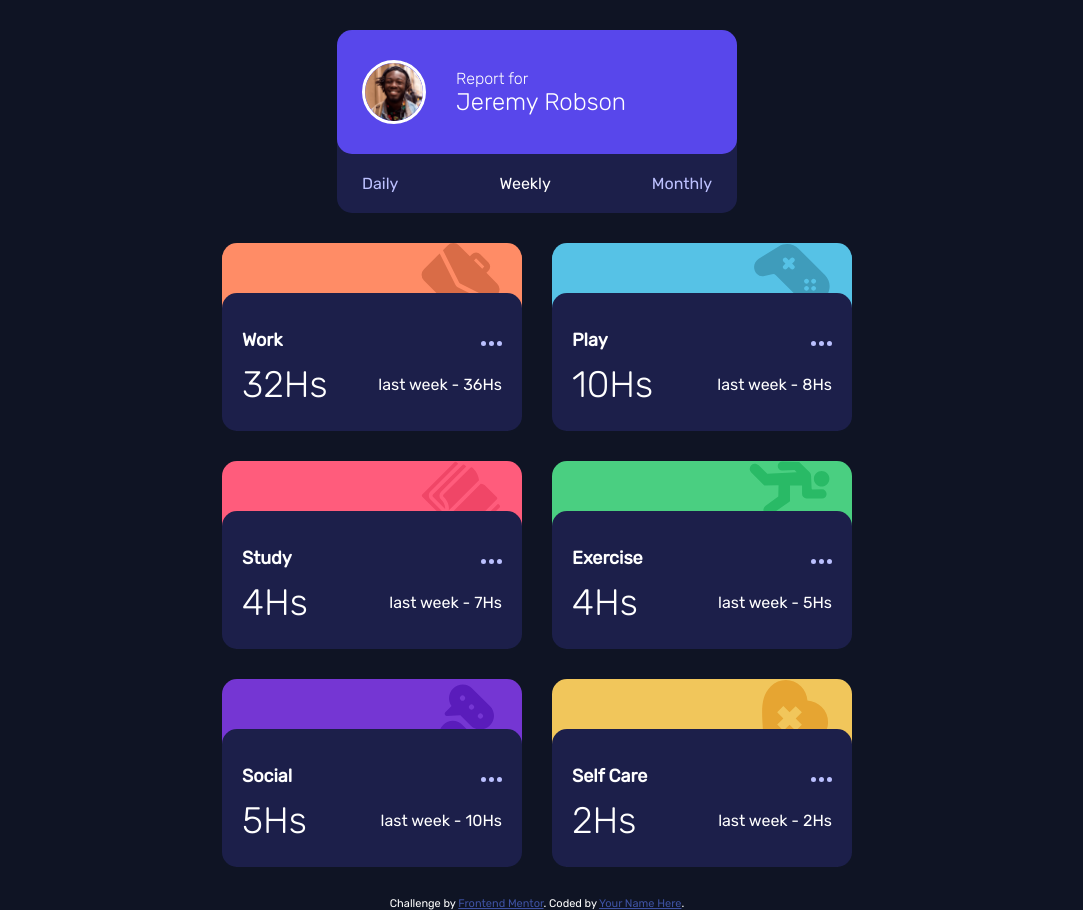
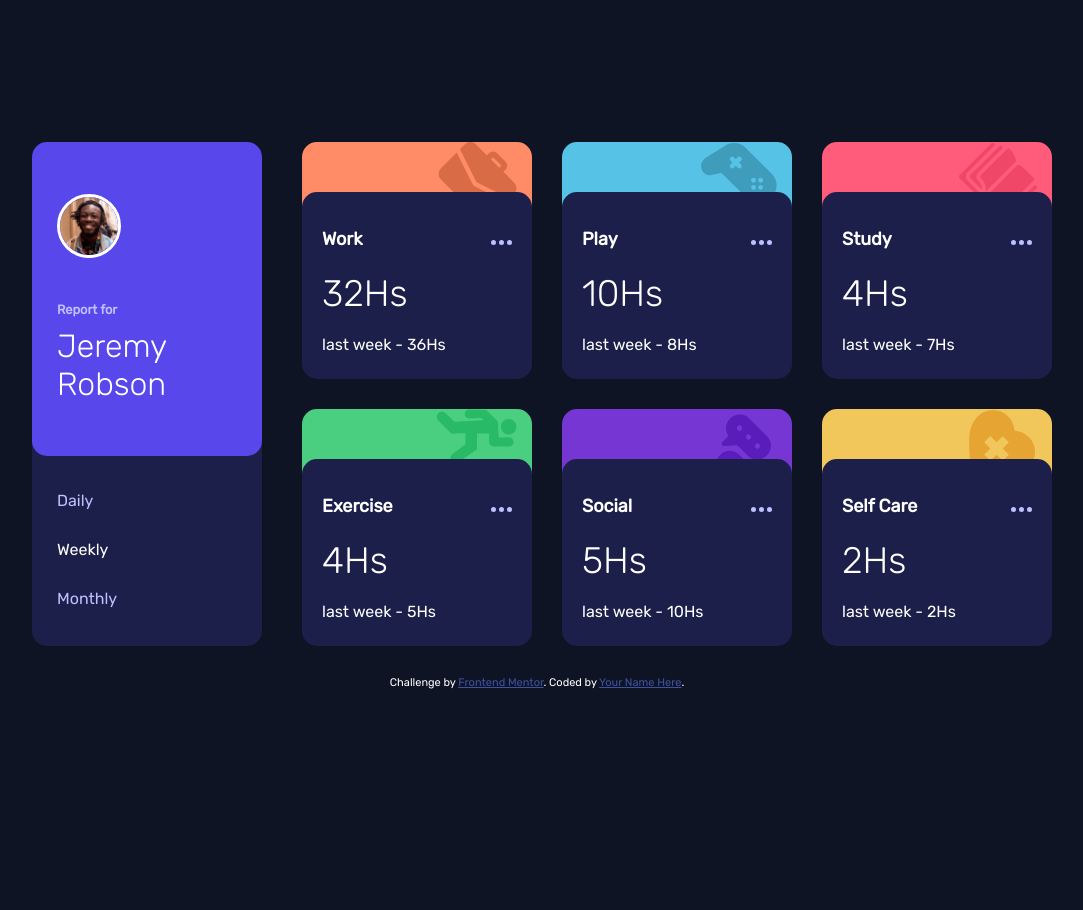
Before and after one commit to nazarenoalt/time-tracking, a website with bundled scripts: page index.html in a window 1280 px wide. Shown: the whole page, without its empty margins (103-1186 px from the left). After the commit the page ends 800 px from the top, so only its background shows below. Built offline with nearby package versions, Linux system fonts and the light colour scheme.

Commit message:
finished grid responsive

```diff
--- a/index.html
+++ b/index.html
@@ -14,7 +14,7 @@
   </style>
 </head>
 <body>
-
+  <div class="flex">
     <div class="container">
       <header class="header">
         <section class="user-panel">
@@ -40,11 +40,10 @@
 
       </section>
     </div>
-
-
     <div class="attribution">
       Challenge by <a href="https://www.frontendmentor.io?ref=challenge" target="_blank">Frontend Mentor</a>.
       Coded by <a href="#">Your Name Here</a>.
+    </div>
   </div>
 
   <script type="module" src="./src/index.js"></script>
--- a/src/components/Time-panel.js
+++ b/src/components/Time-panel.js
@@ -77,6 +77,21 @@ class TimePanel extends HTMLElement {
                 color: var(--pale-blue);
                 font-size: 1rem;
             }
+
+            @media screen and (min-width: 1024px) {
+                .card {
+                    width: 230px
+                }
+
+                .flex-container:nth-child(2) {
+                    flex-direction: column;
+                    align-items: flex-start;
+                }
+
+                .time {
+                    margin: 10px 0 20px;
+                }
+              }
         </style>
         `
     }
--- a/src/styles/body.css
+++ b/src/styles/body.css
@@ -78,3 +78,53 @@ body {
   }
 
 }
+
+@media screen and (min-width: 1024px) {
+  .container {
+    max-width: 1090px;
+    grid-auto-flow: column;
+    grid-template-columns: 250px auto;
+  }
+
+  .flex {
+    display: flex;
+    flex-direction: column;
+    justify-content: center;
+    align-items: center;
+    width: 100vw;
+    height: 100vh;
+  }
+  .general-panel {
+    grid-template-columns: repeat(3, auto);
+  }
+
+  .header {
+    width: 230px;
+  }
+
+  .header__ul {
+    flex-direction: column;
+
+  }
+  .header__ul li {
+    padding: 15px 0;
+
+  }
+
+  .user-panel {
+    flex-direction: column;
+    align-items: flex-start;
+    justify-content: space-around;
+    height: 314px;
+  }
+
+  .user-panel .title {
+    font-size: .8rem;
+    color: var(--pale-blue);
+    font-weight: 700;
+    margin-bottom: 10px;
+  }
+  .user-panel .user {
+    font-size: 2rem;
+  }
+}
```
Lines whose indentation alone changed are shown as unchanged.
